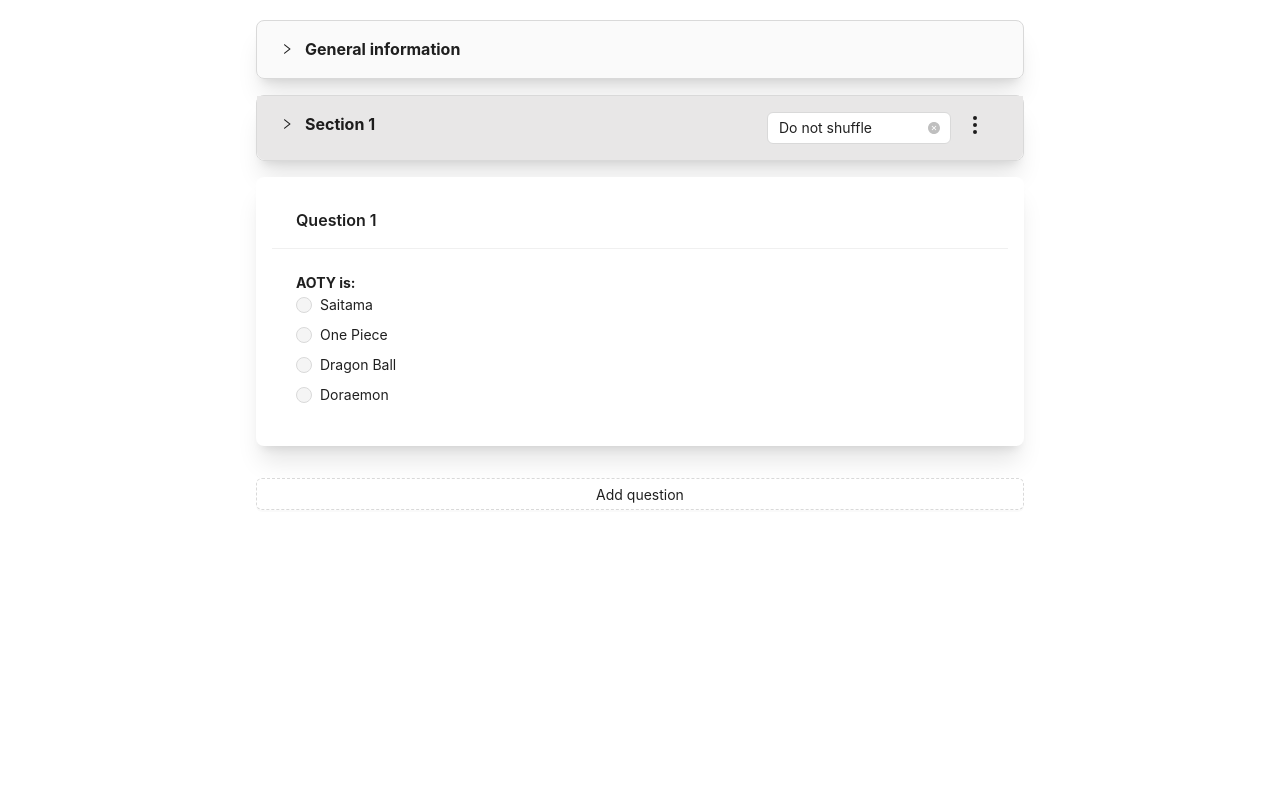
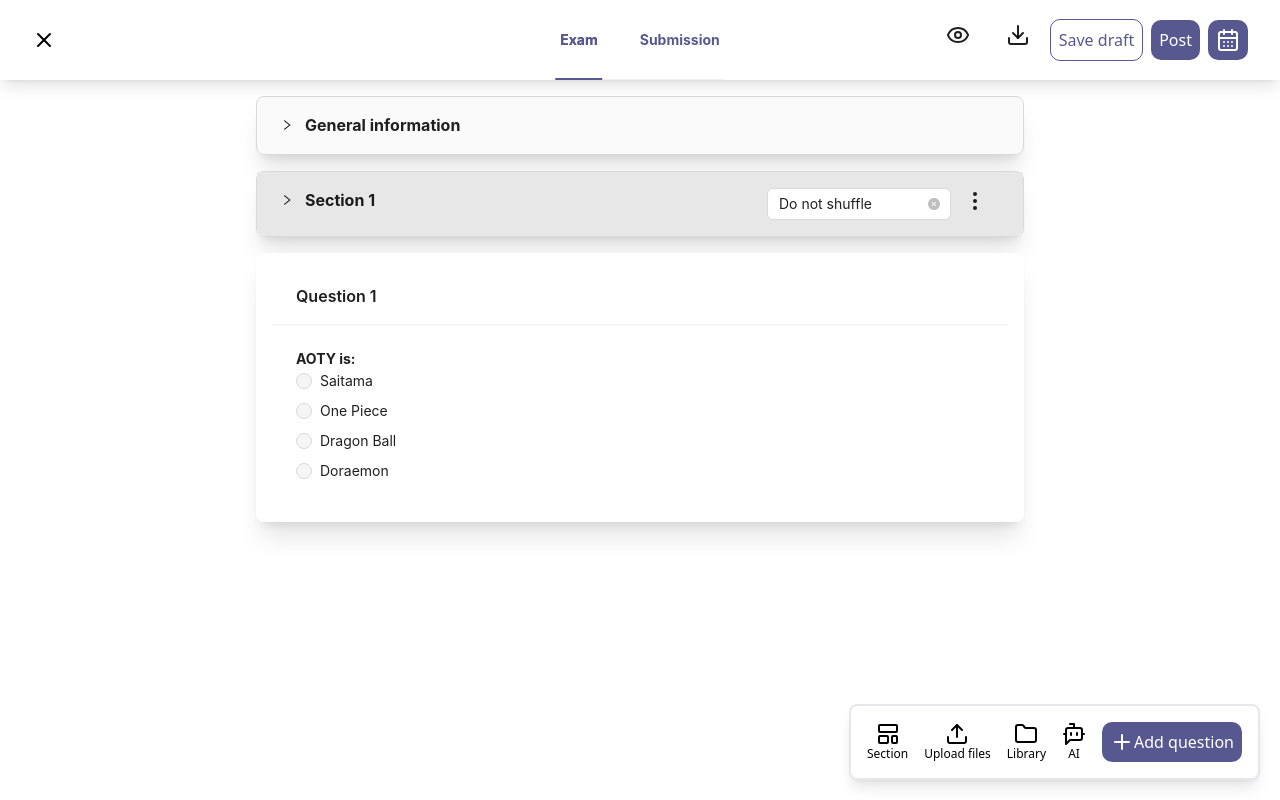
Before and after one commit to VanTuDev/SmartPrep, a React (Create React App) app in the folder client/: page /instructor/exam/exam-create in a window 1280 px wide. Built offline with nearby package versions, Linux system fonts and the light colour scheme.

Commit message:
add header for exam create #6

```diff
--- a/client/src/App.js
+++ b/client/src/App.js
@@ -13,7 +13,7 @@
 
 // Import PrivateRoute for protecting routes
 import PrivateRoute from './components/PrivateRoute';
-import ExamCreate from './pages/instructor/Exam/ExamCreate';
+import Exam from './pages/instructor/Exam';
 import LearnerProfile from 'pages/learner/LearnerProfile';
 
 function App() {
@@ -62,7 +62,7 @@
             path="/instructor/exam/exam-create"
             element={
               // <PrivateRoute>
-                <ExamCreate />
+                <Exam />
               // {/* </PrivateRoute> */}
             }
           />
--- a/client/src/components/Card/QuestionCard/index.js
+++ b/client/src/components/Card/QuestionCard/index.js
@@ -2,8 +2,9 @@
 // import './QuestionCard.css'
 import { Card, Input, Button, Radio, Space, message, Tooltip } from 'antd';
 import { PlusOutlined, MinusCircleOutlined } from '@ant-design/icons';
+import { Trash2 } from 'lucide-react';
 
-const QuestionCard = ({ question, index, editMode, setEditMode, onUpdate }) => {
+const QuestionCard = ({ question, index, editMode, setEditMode, onUpdate, onRemove }) => {
     const [localQuestion, setLocalQuestion] = useState(question);
 
     // Update data to local state when changing question
@@ -127,8 +128,13 @@
                         </button>
                     </Tooltip>
 
-                    <div className='flex justify-end'>
-                        <button className='button-normal-custom p-2' onClick={handleSaveQuestion}>
+                    <div className='flex justify-end space-x-2'>
+                        <Tooltip title="Delete question" >
+                            <button className='button-error-custom' onClick={onRemove}>
+                                <Trash2 />
+                            </button>
+                        </Tooltip>
+                        <button className='button-normal-custom px-3 py-2' onClick={handleSaveQuestion}>
                             Update
                         </button>
 
--- /dev/null
+++ b/client/src/pages/instructor/Exam/ExamCreate/QuestionAdding/index.js
@@ -0,0 +1,32 @@
+import { LayoutTemplate, Upload, Folder, BotMessageSquare, Plus } from "lucide-react";
+
+function QuestionAdding({handleAddQuestion}) {
+    return (
+        <>
+            <div className="fixed bottom-5 right-5 bg-white p-4 rounded-lg shadow-lg flex space-x-4 border-2">
+                <button className="flex flex-col items-center">
+                    <LayoutTemplate />
+                    <div className="text-xs" >Section</div>
+                </button>
+                <button className="flex flex-col items-center">
+                    <Upload />
+                    <div className="text-xs" >Upload files</div>
+                </button>
+                <button className="flex flex-col items-center">
+                    <Folder />
+                    <div className="text-xs" >Library</div>
+                </button>
+                <button className="flex flex-col items-center">
+                    <BotMessageSquare />
+                    <div className="text-xs" >AI</div>
+                </button>
+                <button onClick={handleAddQuestion} className="button-normal-custom p-2">
+                    <Plus />
+                    Add question
+                </button>
+            </div>
+        </>
+    );
+}
+
+export default QuestionAdding;
--- a/client/src/pages/instructor/Exam/ExamCreate/index.js
+++ b/client/src/pages/instructor/Exam/ExamCreate/index.js
@@ -3,8 +3,9 @@
 import SingleCollapse from "components/Collapse/SingleCollapse";
 import GeneralInformation from "./GeneralInformation";
 import SectionCollapse from "components/Collapse/SectionCollapse";
-import { Input, Button } from "antd";
+import { Input, Button, message } from "antd";
 import QuestionCard from 'components/Card/QuestionCard';
+import QuestionAdding from './QuestionAdding';
 
 const { TextArea } = Input;
 
@@ -24,10 +25,11 @@
 
     const handleRemoveQuestion = (id) => {
         setQuestions(questions.filter((q) => q.id !== id));
+        message.success('Deleted!');
     };
     return (
         <>
-            <div className="w-3/5 mx-auto mt-5">
+            <div className="w-3/5 mx-auto mt-5 mb-24">
                 <div className='mb-4'>
                     <SingleCollapse header="General information">
                         <GeneralInformation />
@@ -66,11 +68,9 @@
                             onRemove={() => handleRemoveQuestion(question.id)}
                         />
                     ))}
+                </div>
 
-                    <Button type="dashed" onClick={handleAddQuestion} className="w-full mt-4">
-                        Add question
-                    </Button>
-                </div>
+                <QuestionAdding handleAddQuestion={handleAddQuestion}/>
             </div>
         </>
     );
--- /dev/null
+++ b/client/src/pages/instructor/Exam/ExamHeader/index.js
@@ -0,0 +1,79 @@
+import React, { useState } from 'react';
+import 'styles/instructor/ExamCreate.css';
+import { Link, useNavigate } from 'react-router-dom';
+import { Button, Tooltip, Tabs, Popover, TimePicker, DatePicker } from 'antd';
+import { X, Eye, Download, CalendarDays } from 'lucide-react';
+import dayjs from 'dayjs';
+
+const dateFormatList = 'DD/MM/YYYY';
+const format = 'HH:mm';
+
+const schedulePost = (
+    <div className='p-3'>
+      <div className='flex justify-center text-base font-bold'>Schedule and post content</div>
+      <div className='flex justify-between mt-3'>
+        <TimePicker size='large' className='w-1/3' defaultValue={dayjs('17:00', format)} format={format} />
+        <DatePicker size='large' defaultValue={dayjs('06/10/2024', dateFormatList)} needConfirm format={dateFormatList} />
+    </div>
+    <div className='flex justify-end mt-2'>
+        <button className='button-normal-custom px-2 py-2' >Save</button>
+    </div>
+    </div>
+  );
+
+function ExamHeader({ items, activeTab, onChangeTab }) {
+
+
+    return (
+        <header className="bg-white fixed top-0 left-0 right-0 shadow-lg h-20 z-50">
+            <div className="w-full h-full px-8">
+                <nav className="w-full h-full grid grid-cols-3 items-center">
+                    {/* Logo (Left) */}
+                    <div className="flex justify-start">
+                        <Tooltip title="Cancel">
+                            <button>
+                                <X />
+                            </button>
+                        </Tooltip>
+                    </div>
+
+                    {/* Tabs (Center) */}
+                    <div className="flex justify-center h-full">
+                        <Tabs defaultActiveKey="1" items={items} onChange={onChangeTab} className="h-full" />
+                    </div>
+
+                    {/* Action Buttons (Right) */}
+                    <div className="flex justify-end space-x-1">
+                        {activeTab === '1' && (
+                            <>
+                                <Tooltip placement="bottom" title="Preview">
+                                    <Button color="default" variant="text">
+                                        <Eye />
+                                    </Button>
+                                </Tooltip>
+                                <Tooltip placement="bottom" title="Export">
+                                    <Button color="default" variant="text">
+                                        <Download />
+                                    </Button>
+                                </Tooltip>
+                                <div className="flex justify-center items-center space-x-2">
+                                    <button className='button-outlined-custom-non-p px-2 py-2'>
+                                        Save draft
+                                    </button>
+                                    <button className='button-normal-custom px-2 py-2'>
+                                        Post
+                                    </button>
+                                    <Popover content={schedulePost} placement="bottomRight" trigger="click">
+                                        <button className='button-normal-custom px-2 py-2'><CalendarDays /></button>
+                                    </Popover>
+                                </div>
+                            </>
+                        )}
+                    </div>
+                </nav>
+            </div>
+        </header>
+    );
+}
+
+export default ExamHeader;
--- /dev/null
+++ b/client/src/pages/instructor/Exam/Submission/index.js
@@ -0,0 +1,24 @@
+import { Input, Space } from 'antd';
+const { Search } = Input;
+
+function Submission() {
+    const onSearch = (value, _e, info) => console.log(info?.source, value);
+    return (
+        <>
+            <div className="w-4/5 mx-auto mt-5">
+                <div className='mb-4'>
+                    <Search
+                        size='large'
+                        placeholder="Type search keywords"
+                        onSearch={onSearch}
+                        style={{
+                            width: 300,
+                        }}
+                    />
+                </div>
+            </div>
+        </>
+    );
+}
+
+export default Submission;
--- a/client/src/pages/instructor/Exam/index.js
+++ b/client/src/pages/instructor/Exam/index.js
@@ -0,0 +1,37 @@
+import { useState } from "react";
+import ExamHeader from "./ExamHeader";
+import ExamCreate from "./ExamCreate";
+import Submission from "./Submission";
+import 'styles/instructor/ExamMain.css'
+
+
+const items = [
+    {
+        key: '1',
+        label: 'Exam',
+    },
+    {
+        key: '2',
+        label: 'Submission',
+    }
+];
+
+function Exam() {
+    const [activeTab, setActiveTab] = useState('1');
+
+    const onChangeTab = (key) => {
+        setActiveTab(key)
+    }
+
+    return (
+        <div className="">
+            <ExamHeader items={items} activeTab={activeTab} onChangeTab={onChangeTab}/>
+            <div className="mt-24">
+                {activeTab === '1' && <ExamCreate/>}
+                {activeTab === '2' && <Submission/>}
+            </div>
+        </div>
+     );
+}
+
+export default Exam;
--- a/client/src/styles/instructor/ExamCreate.css
+++ b/client/src/styles/instructor/ExamCreate.css
@@ -69,6 +69,24 @@
     border: 1px solid transparent;
 }
 
+.button-error-custom {
+    color: red;
+    background-color: transparent;
+    border: 1px solid red;
+    padding: 10px 24px;
+    font-size: 1rem;
+    border-radius: 10px;
+    display: flex;
+    align-items: center;
+    transition: all 0.2s ease-out;
+}
+
+.button-error-custom:hover {
+    color: #fff;
+    background-color: red;
+    border: 1px solid transparent;
+}
+
 .button-outlined-custom-non-p {
     color: var(--dark_slate_blue-color);
     background-color: transparent;
@@ -113,3 +131,31 @@
 .card-custom {
     box-shadow: 0 20px 25px -5px rgb(0 0 0 / 0.1), 0 8px 10px -6px rgb(0 0 0 / 0.1) !important;
 }
+
+/* Tabs  */
+
+/* Tab item chiếm toàn bộ chiều cao của header */
+.ant-tabs-nav {
+    height: 100%;
+    display: flex;
+    align-items: center;
+}
+
+/* Chiều cao cho từng tab label */
+.ant-tabs-tab {
+    height: 100%;
+    display: flex;
+    align-items: center;
+    justify-content: center;
+}
+
+.ant-tabs-tab-btn{
+    color: var(--dark_slate_blue-color) !important;
+    font-weight: bold;
+    padding-left: 5px;
+    padding-right: 5px;
+}
+
+.ant-tabs-ink-bar {
+    background: var(--dark_slate_blue-color) !important;
+}
--- /dev/null
+++ b/client/src/styles/instructor/ExamMain.css
@@ -0,0 +1,4 @@
+
+.bg-exam-create{
+    background: #F0F2F5 !important;
+}
```
